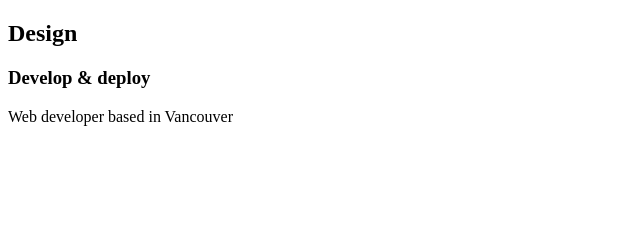
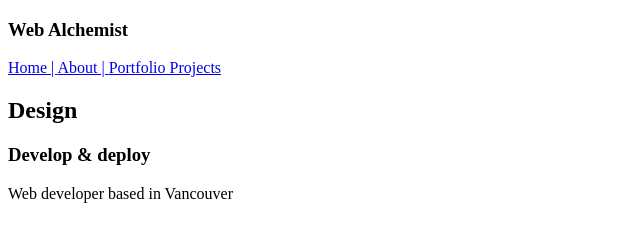
Before and after one commit to Chase78712002/web-alchemist, a Gatsby site: page / in a window 1280 px wide. Shown: the whole page, without its empty margins (0-640 px from the left). Built offline with nearby package versions, Linux system fonts and the light colour scheme; Gatsby itself is replaced by a stand-in of ours.

Commit message:
Implement navbar component

```diff
--- a/src/pages/index.js
+++ b/src/pages/index.js
@@ -1,8 +1,10 @@
 import React from "react"
+import Navbar from "../components/Navbar"
 
 export default function Home() {
   return (
     <section>
+      <Navbar/>
       <div>
         <h2>Design</h2>
         <h3>Develop & deploy</h3>
```
